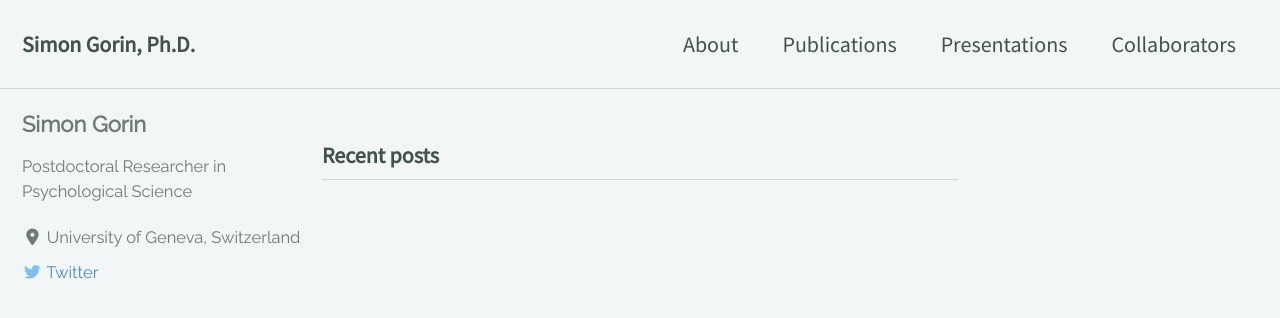
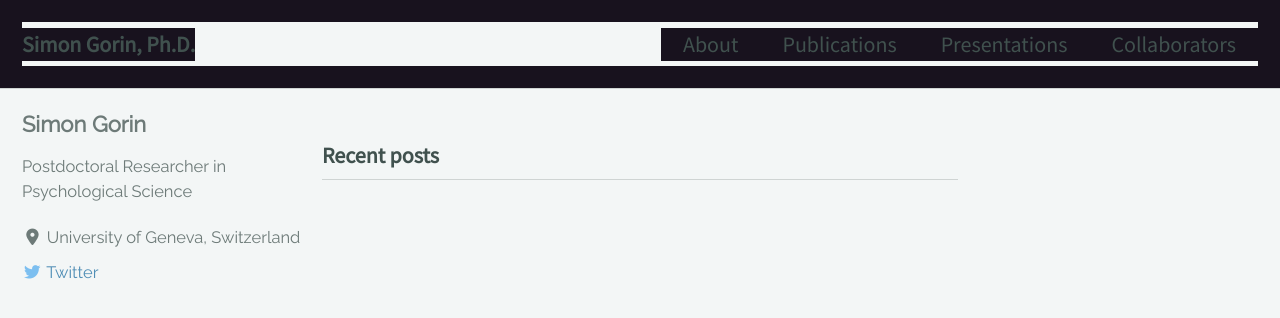
Before and after one commit to gorinsimon/gorinsimon.github.io, a Jekyll site: the page built from index.html, in a window 1280 px wide and 900 px high. Shown: the top 318 px of the window. Built offline with Jekyll 4.4.1, drawn with Linux system fonts in a browser that asks for light colours; cached includes are drawn as plain includes; nearby versions of some CDN libraries; the list of posts is cut into pages by our own code.

Commit message:
Update _masthead.scss

```diff
--- a/_sass/minimal-mistakes/_masthead.scss
+++ b/_sass/minimal-mistakes/_masthead.scss
@@ -10,6 +10,7 @@
   -webkit-animation-delay: 0.15s;
   animation-delay: 0.15s;
   z-index: 20;
+  background: $masthead-background-color;
 
   &__inner-wrap {
     @include clearfix;
@@ -51,11 +52,13 @@
   align-self: center;
   font-weight: bold;
   z-index: 20;
+  background: $masthead-background-color;
 }
 
 .site-subtitle {
   display: block;
   font-size: $type-size-8;
+  background: $masthead-background-color;
 }
 
 .masthead__menu {
@@ -64,6 +67,7 @@
   margin-right: 0;
   width: 100%;
   clear: both;
+  background: $masthead-background-color;
 
   .site-nav {
     margin-left: 0;
@@ -85,6 +89,7 @@
   display: block;
   list-style-type: none;
   white-space: nowrap;
+  background: $masthead-background-color;
 
   &--lg {
     padding-right: 2em;
```
